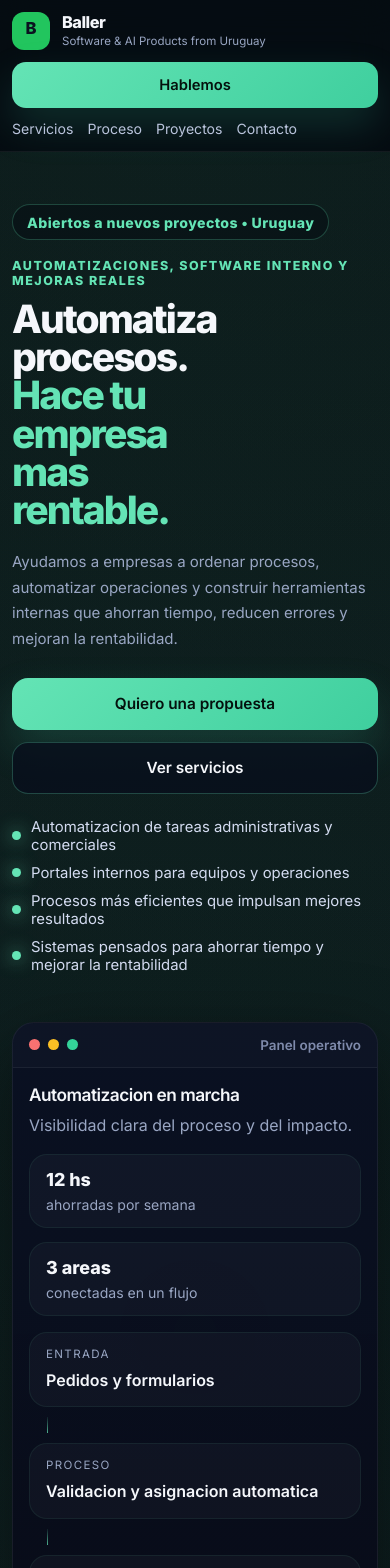
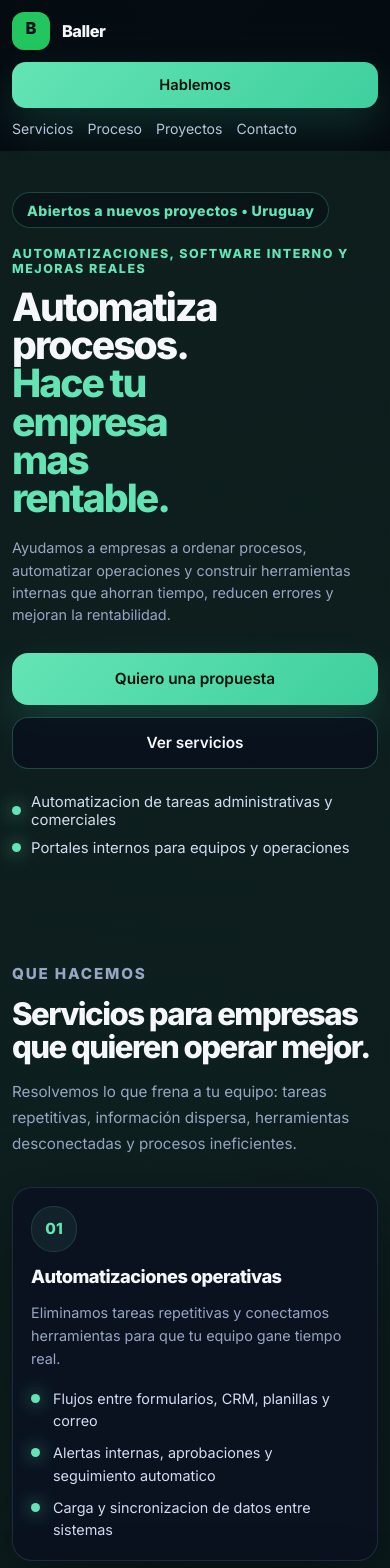
Before and after one commit to JoaquinKarawacki/baller-landing, a React (Vite) app: page / in a window 390 px wide. Shown: the top 1568 px of the page. Built offline with nearby package versions, Linux system fonts and the light colour scheme.

Commit message:
Responsive fix

```diff
--- a/src/App.css
+++ b/src/App.css
@@ -966,8 +966,7 @@ a {
   }
 
   .brand__text span {
-    font-size: 0.72rem;
-    line-height: 1.35;
+    display: none;
   }
 
   .topbar__cta {
@@ -983,6 +982,10 @@ a {
   .hero,
   .section {
     padding: 52px 0;
+  }
+
+  .hero {
+    padding-top: 40px;
   }
 
   .eyebrow-pill {
@@ -1002,6 +1005,15 @@ a {
     max-width: 8ch;
   }
 
+  .hero__lead {
+    font-size: 0.9rem;
+    line-height: 1.55;
+  }
+
+  .hero__panel {
+    display: none;
+  }
+
   .hero__highlights {
     gap: 10px;
   }
@@ -1009,6 +1021,10 @@ a {
   .hero__highlights li {
     font-size: 0.93rem;
     gap: 10px;
+  }
+
+  .hero__highlights li:nth-child(n + 3) {
+    display: none;
   }
 
   .button {
@@ -1044,6 +1060,15 @@ a {
     border-radius: 20px;
   }
 
+  .service-card__badge,
+  .project-card__badge,
+  .process-card__step {
+    width: 46px;
+    height: 46px;
+    margin-bottom: 14px;
+    font-size: 0.96rem;
+  }
+
   .service-card h3,
   .process-card h3,
   .project-card h3,
@@ -1051,8 +1076,29 @@ a {
     font-size: 1.14rem;
   }
 
+  .service-card p,
+  .project-card p,
+  .process-card p,
+  .contact-card span,
+  .service-card li,
+  .project-card li {
+    font-size: 0.9rem;
+  }
+
+  .process-card {
+    padding: 18px 16px;
+  }
+
+  .process-card p {
+    font-size: 0.9rem;
+  }
+
   .project-card__lead {
     margin-bottom: 8px;
+  }
+
+  .contact-grid {
+    gap: 16px;
   }
 
   .contact-grid {
@@ -1061,6 +1107,10 @@ a {
 
   .footer {
     padding: 34px 0 40px;
+  }
+
+  .footer__contact-links {
+    gap: 10px;
   }
 
   .footer__links,
```
